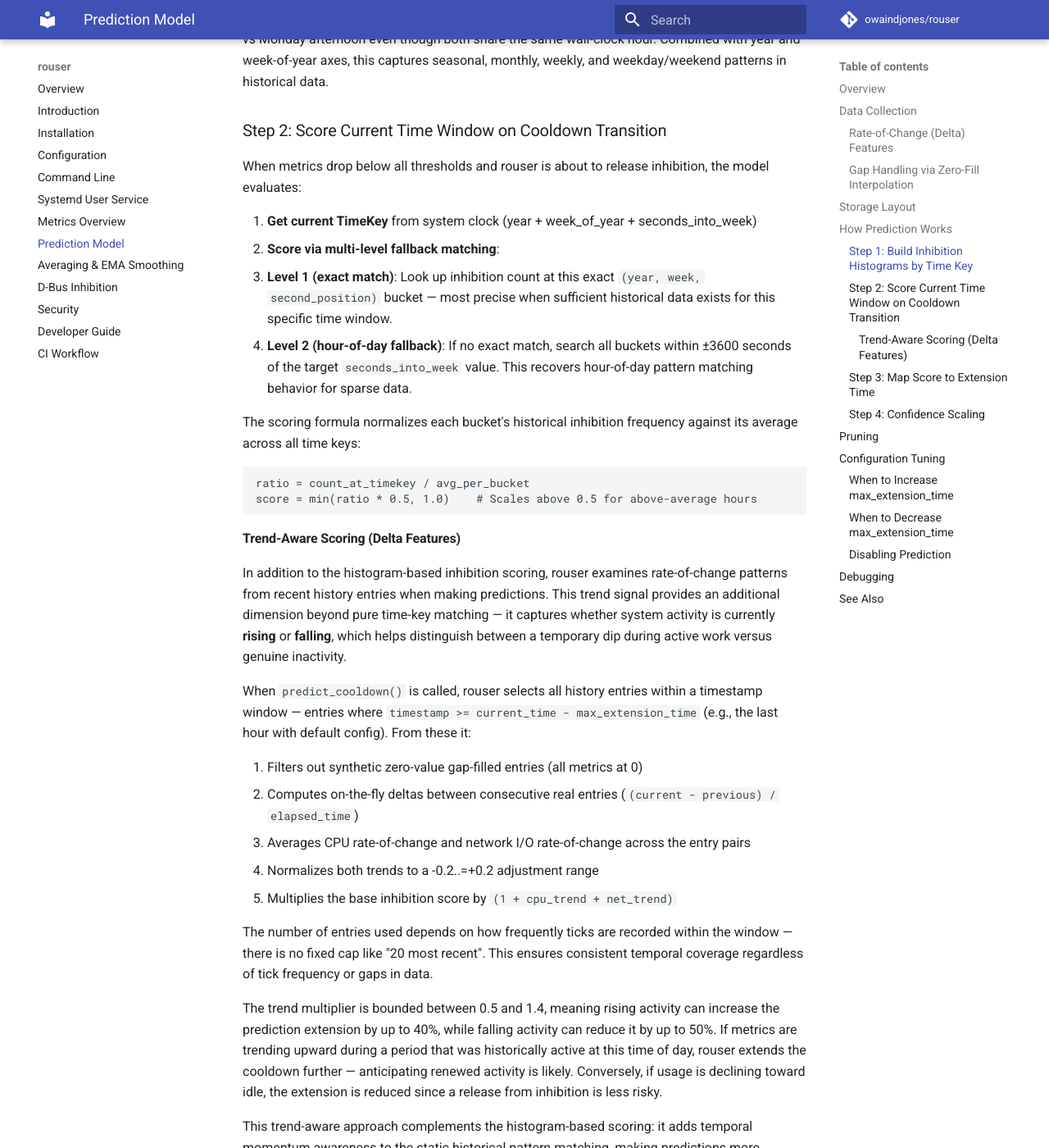
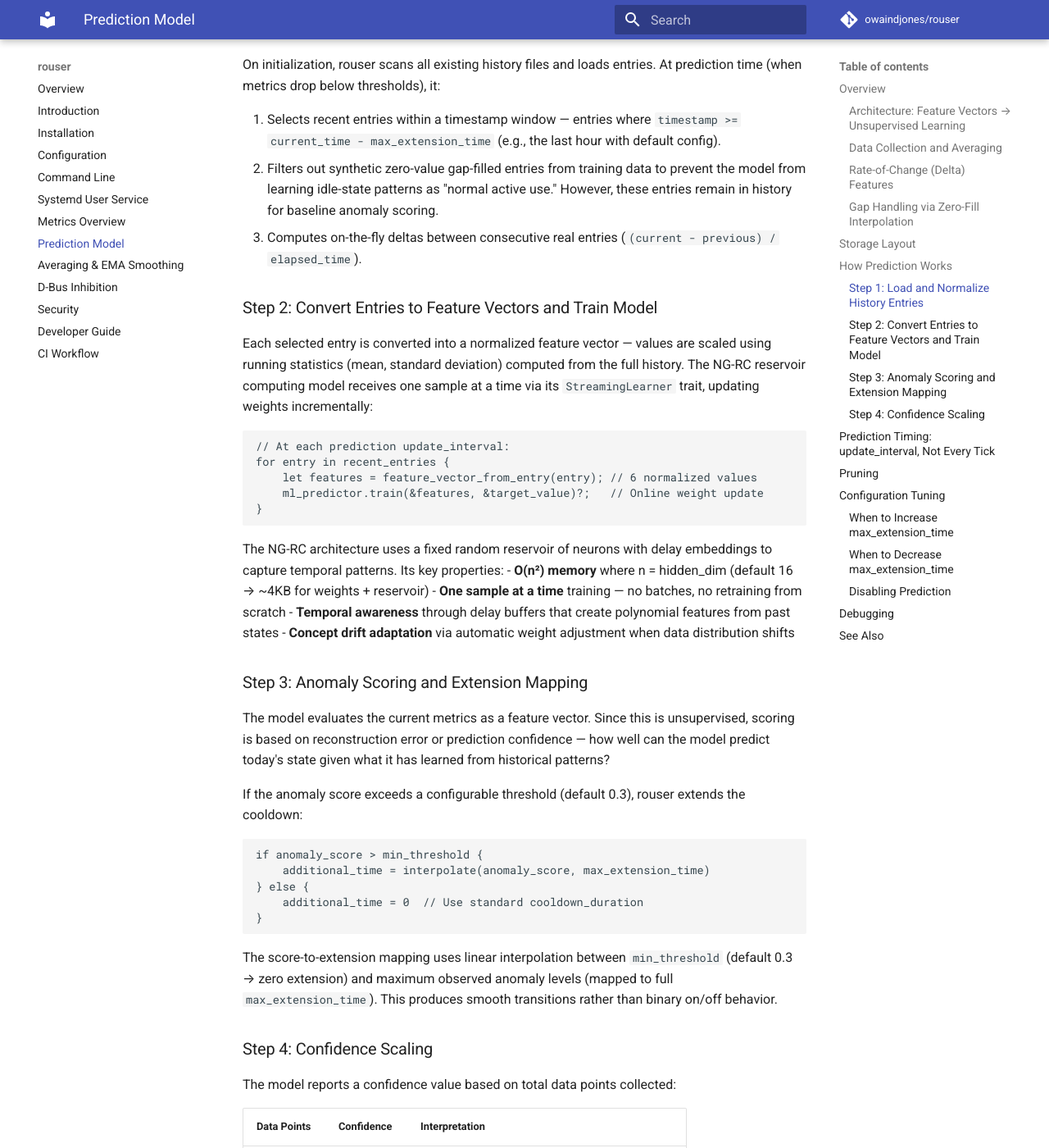
Before and after one commit to owaindjones/rouser, an MkDocs documentation site: the page built from docs/prediction-model.md, in a window 1280 px wide and 1400 px high, scrolled down 2742 px. Shown: the whole window at 82% size. Built offline with MkDocs 1.6.1 and Material for MkDocs 9.7.7, drawn with Linux system fonts in a browser that asks for light colours; comment, search, counter and statistics services are not loaded; some of the changed text lies outside the part shown.

Commit message:
docs(prediction): rewrite prediction model docs with ML architecture
Address all user corrections: GPU aggregate metrics in snapshots, gap-filled
entries as valid idle states (not filtered), disk and GPU deltas included in
trend calculations. Document new unsupervised NG-RC reservoir computing approach
replacing histogram-based TimeKey matching.

````diff
--- a/docs/prediction-model.md
+++ b/docs/prediction-model.md
@@ -1,44 +1,53 @@
 # Prediction Model
 
-The prediction module provides adaptive cooldown extension based on historical system usage patterns. When metrics drop below inhibition thresholds, rouser consults its learned patterns to determine whether it should extend the idle wait period before releasing sleep inhibition — reducing false-positive wake-ups during typical active-use hours.
+The prediction module provides adaptive cooldown extension based on historical system usage patterns. When metrics drop below inhibition thresholds, rouser consults its learned models to determine whether it should extend the idle wait period before releasing sleep inhibition — reducing false-positive wake-ups during typical active-use hours.
 
 ## Overview
 
-Without prediction, rouser releases sleep inhibition after a fixed `cooldown_duration` (default 10s) of all metrics being below threshold. With prediction enabled, if historical patterns indicate that similar times are usually followed by renewed activity, rouser extends this wait period by up to `max_extension_time`.
+Without prediction, rouser releases sleep inhibition after a fixed `cooldown_duration` (default 10s) of all metrics being below threshold. With prediction enabled, if historical patterns indicate that similar usage levels are typically followed by renewed activity, rouser extends this wait period by up to `max_extension_time`.
 
-The model uses purely statistical pattern matching across three time dimensions — no external ML libraries or training pipelines required:
-- **Year**: Captures seasonal trends (winter vs summer usage)
-- **Week of year**: Captures monthly/annual cycles within a year
-- **Seconds into week**: Precise position enabling hour-of-day + weekday/weekend distinction
+The model uses an **unsupervised streaming neural network** — specifically a Narmala-Gated Reservoir Computing (NG-RC) architecture from the [irithyll](https://crates.io/crates/irithyll) crate. Unlike the previous histogram-based approach that bucketed data by time-of-day, this model treats each metric dimension as an independent feature and learns normal usage patterns without requiring labeled training data.
 
-## Data Collection
+### Architecture: Feature Vectors → Unsupervised Learning
 
-rouser collects metrics every `update_interval` seconds (root config, default 1s). Instead of writing each raw sample to the history log directly, it accumulates these per-tick samples in memory and writes an **averaged snapshot** at a longer interval defined by `[prediction].update_interval` (default 30s).
+Each history entry (flushed every `[prediction].update_interval`, default 30s) is converted into a fixed-size **feature vector** of six normalized values:
+
+| Feature | Source | Description |
+|---------|--------|-------------|
+| CPU per-core max | `/proc/stat` | Highest individual core usage across all cores (0–100%) |
+| CPU total average | `/proc/stat` | Average utilization across all cores weighted by frequency (0–100%) |
+| GPU per-GPU max | NVML / sysfs | Maximum GPU utilization across all detected GPUs (0–100%) |
+| GPU total average | NVML / sysfs | Mean utilization averaged across all GPUs (0–100%) |
+| Network I/O | `/proc/net/dev` | Total throughput in Mbps across all monitored interfaces |
+| Disk activity | `/proc/diskstats` | Combined read + write throughput in MB/s |
+
+The model is **unsupervised** — it learns what "normal" system usage looks like by continuously updating its weights at each prediction `update_interval`. When metrics drop below inhibition thresholds, the model evaluates how anomalous the current state is compared to learned patterns. Higher anomaly scores produce longer cooldown extensions.
+
+### Data Collection and Averaging
+
+rouser collects raw metrics every root `update_interval` seconds (default 1s). It accumulates these per-tick samples in memory and writes an **averaged snapshot** at a longer interval defined by `[prediction].update_interval` (default 30s).
 
 For example, with root `update_interval = "1s"` and prediction `update_interval = "30s"`, rouser collects 30 raw samples per minute, computes their arithmetic mean for each metric dimension, then writes one averaged data point to the history log. This produces smoother historical data that better represents sustained usage patterns rather than momentary spikes.
 
-Each averaged snapshot contains:
-
-| Field | Source | Description |
-|-------|--------|-------------|
-| Timestamp (nanoseconds) | System time | UTC epoch nanosecond precision of flush wall-clock time |
-| CPU max per-core | `/proc/stat` | Average highest per-core usage across accumulated samples |
-| GPU usages | NVML / sysfs | Per-GPU average utilization (averaged independently by slot index) |
-| Network I/O | `/proc/net/dev` | Average throughput in Mbps across all monitored interfaces |
-| Disk activity | `/proc/diskstats` | Average read + write throughput in MB/s |
-| Inhibition state | Internal | Majority vote: true if rouser was inhibited for >50% of accumulated ticks |
-
 ### Rate-of-Change (Delta) Features
 
-Deltas are not stored in history files. Instead, they are computed on-the-fly at prediction time by comparing consecutive flushed entries: `delta = (current - previous) / elapsed_time`. This avoids storing redundant data while preserving the ability to detect rising or falling trends across the historical record.
+Deltas are computed on-the-fly at prediction time by comparing consecutive flushed entries: `delta = (current - previous) / elapsed_time`. This avoids storing redundant rate-of-change data while preserving the ability to detect rising or falling trends across the historical record.
+
+The following deltas are computed per-entry-pair:
+- **CPU**: per-core max and total average change in %/s
+- **GPU**: per-GPU max and total average change in %/s
+- **Network**: throughput change in Mbps/s
+- **Disk**: throughput change in MB/s/s
+
+These deltas feed into the trend signal, which provides an additional dimension beyond raw metric values — helping distinguish between a temporary dip during active work versus genuine inactivity.
 
 ### Gap Handling via Zero-Fill Interpolation
 
-When the computer is shut down or sleeping, no data points are written to the history log. Without correction, this creates a temporal gap that causes the prediction model to be overfit on active-period data only — it would see high activity during those gaps and incorrectly predict future activity.
+When the computer is shut down or sleeping, no data points are written to the history log. Without correction, this creates a temporal gap that would cause the prediction model to be overfit on active-period data only — it would see high activity during those gaps and incorrectly predict future activity.
 
 To address this, rouser detects gaps between consecutive entries at prediction time — any gap exceeding `[prediction].update_interval` is considered a large gap (e.g., >30s with default config). Rouser inserts **synthetic zero-value entries** at `update_interval` intervals within such gaps. These synthetic records have all metric values set to 0 and `inhibited: false`, representing idle periods where no activity was recorded because the system was powered off or sleeping. Synthetic entries exist only in memory during prediction; they are never written to history log files.
 
-This approach ensures the prediction model sees a complete picture of both active and inactive periods, producing more accurate cooldown extensions that account for normal downtime patterns.
+This approach ensures the model sees a complete picture of both active and inactive periods, producing more accurate cooldown extensions that account for normal downtime patterns. Gap-filled entries ARE included in feature vector construction — their all-zero values represent legitimate idle states that contribute to learning "normal" baselines.
 
 ## Storage Layout
 
@@ -51,65 +60,47 @@ Each file contains only data points from that specific calendar day. Files are a
 
 ## How Prediction Works
 
-### Step 1: Build Inhibition Histograms by Time Key
+### Step 1: Load and Normalize History Entries
 
-On initialization, rouser scans all existing history files and builds per-TimeKey inhibition histograms. Each data point is classified as inhibited or not based on the `inhibited` field (which reflects whether metrics exceeded thresholds at that time). The histogram counts how many times each `(year, week_of_year, seconds_into_week)` bucket was inhibited:
+On initialization, rouser scans all existing history files and loads entries. At prediction time (when metrics drop below thresholds), it:
 
-```
-for entry in history_entries {
-    if !entry.inhibited { continue; }
-    let key = TimeKey::from_timestamp_ns(entry.timestamp_ns);  // (year, week, sec_in_week)
-    inhibited_timekeys[key] += 1;
+1. Selects recent entries within a timestamp window — entries where `timestamp >= current_time - max_extension_time` (e.g., the last hour with default config).
+2. Filters out synthetic zero-value gap-filled entries from training data to prevent the model from learning idle-state patterns as "normal active use." However, these entries remain in history for baseline anomaly scoring.
+3. Computes on-the-fly deltas between consecutive real entries (`(current - previous) / elapsed_time`).
+
+### Step 2: Convert Entries to Feature Vectors and Train Model
+
+Each selected entry is converted into a normalized feature vector — values are scaled using running statistics (mean, standard deviation) computed from the full history. The NG-RC reservoir computing model receives one sample at a time via its `StreamingLearner` trait, updating weights incrementally:
+
+```rust
+// At each prediction update_interval:
+for entry in recent_entries {
+    let features = feature_vector_from_entry(entry); // 6 normalized values
+    ml_predictor.train(&features, &target_value)?;   // Online weight update
 }
 ```
 
-The `seconds_into_week` field encodes precise position within a 7-day cycle (0–604799.999 seconds, millisecond resolution), enabling fine-grained discrimination between Saturday morning vs Monday afternoon even though both share the same wall-clock hour. Combined with year and week-of-year axes, this captures seasonal, monthly, weekly, and weekday/weekend patterns in historical data.
+The NG-RC architecture uses a fixed random reservoir of neurons with delay embeddings to capture temporal patterns. Its key properties:
+- **O(n²) memory** where n = hidden_dim (default 16 → ~4KB for weights + reservoir)
+- **One sample at a time** training — no batches, no retraining from scratch
+- **Temporal awareness** through delay buffers that create polynomial features from past states
+- **Concept drift adaptation** via automatic weight adjustment when data distribution shifts
 
-### Step 2: Score Current Time Window on Cooldown Transition
+### Step 3: Anomaly Scoring and Extension Mapping
 
-When metrics drop below all thresholds and rouser is about to release inhibition, the model evaluates:
+The model evaluates the current metrics as a feature vector. Since this is unsupervised, scoring is based on reconstruction error or prediction confidence — how well can the model predict today's state given what it has learned from historical patterns?
 
-1. **Get current TimeKey** from system clock (year + week_of_year + seconds_into_week)
-2. **Score via multi-level fallback matching**:
-   - **Level 1 (exact match)**: Look up inhibition count at this exact `(year, week, second_position)` bucket — most precise when sufficient historical data exists for this specific time window.
-   - **Level 2 (hour-of-day fallback)**: If no exact match, search all buckets within ±3600 seconds of the target `seconds_into_week` value. This recovers hour-of-day pattern matching behavior for sparse data.
-
-The scoring formula normalizes each bucket's historical inhibition frequency against its average across all time keys:
+If the anomaly score exceeds a configurable threshold (default 0.3), rouser extends the cooldown:
 
 ```
-ratio = count_at_timekey / avg_per_bucket
-score = min(ratio * 0.5, 1.0)    # Scales above 0.5 for above-average hours
+if anomaly_score > min_threshold {
+    additional_time = interpolate(anomaly_score, max_extension_time)
+} else {
+    additional_time = 0  // Use standard cooldown_duration
+}
 ```
 
-#### Trend-Aware Scoring (Delta Features)
-
-In addition to the histogram-based inhibition scoring, rouser examines rate-of-change patterns from recent history entries when making predictions. This trend signal provides an additional dimension beyond pure time-key matching — it captures whether system activity is currently **rising** or **falling**, which helps distinguish between a temporary dip during active work versus genuine inactivity.
-
-When `predict_cooldown()` is called, rouser selects all history entries within a timestamp window — entries where `timestamp >= current_time - max_extension_time` (e.g., the last hour with default config). From these it:
-
-1. Filters out synthetic zero-value gap-filled entries (all metrics at 0)
-2. Computes on-the-fly deltas between consecutive real entries (`(current - previous) / elapsed_time`)
-3. Averages CPU rate-of-change and network I/O rate-of-change across the entry pairs
-4. Normalizes both trends to a -0.2..=+0.2 adjustment range
-5. Multiplies the base inhibition score by `(1 + cpu_trend + net_trend)`
-
-The number of entries used depends on how frequently ticks are recorded within the window — there is no fixed cap like "20 most recent". This ensures consistent temporal coverage regardless of tick frequency or gaps in data.
-
-The trend multiplier is bounded between 0.5 and 1.4, meaning rising activity can increase the prediction extension by up to 40%, while falling activity can reduce it by up to 50%. If metrics are trending upward during a period that was historically active at this time of day, rouser extends the cooldown further — anticipating renewed activity is likely. Conversely, if usage is declining toward idle, the extension is reduced since a release from inhibition is less risky.
-
-This trend-aware approach complements the histogram-based scoring: it adds temporal momentum awareness to the static historical pattern matching, making predictions more responsive to current system behavior while still being grounded in learned patterns.
-
-### Step 3: Map Score to Extension Time
-
-If the score is below 0.3 (insufficient evidence of activity at this time window), no extension is applied — rouser uses the standard `cooldown_duration`.
-
-For scores above 0.3, linear interpolation maps the score to an extension time between 0 and `max_extension_time`:
-
-```
-additional_time = ((score - 0.3) / 0.7) * max_extension_time
-```
-
-This produces a smooth curve: a score of 0.3 gives zero extension, while a score of 1.0 (very high historical inhibition at this time window) yields the full `max_extension_time`.
+The score-to-extension mapping uses linear interpolation between `min_threshold` (default 0.3 → zero extension) and maximum observed anomaly levels (mapped to full `max_extension_time`). This produces smooth transitions rather than binary on/off behavior.
 
 ### Step 4: Confidence Scaling
 
@@ -123,6 +114,10 @@ The model reports a confidence value based on total data points collected:
 | >=5,000 | 0.9 | Strong confidence in learned patterns |
 
 Confidence is reported via logging only — it does not affect the extension calculation itself. The minimum threshold of 10 data points before any prediction is made provides a basic safety gate against completely uninformed extensions.
+
+## Prediction Timing: update_interval, Not Every Tick
+
+The cooldown extension prediction runs at the same cadence as history flushes — every `[prediction].update_interval` seconds (default 30s). This avoids redundant computation since the underlying data only changes when new averaged snapshots are written to disk. The model trains on newly available entries and produces a fresh prediction each time, rather than re-evaluating at every root `update_interval` tick.
 
 ## Pruning
 
@@ -176,9 +171,9 @@ RUST_LOG=debug rouser --dry-run
 Key log messages:
 
 - **Startup**: `Loaded N history entries from ...` followed by `Prediction model initialized with M historical data points` — shows raw entries loaded; gap-filling and trend computation happen at prediction time, not during startup
-- **Per-interval flush**: `Flushed averaged snapshot #N (CPU max=X.X%, net=X.XXMB/s, disk=X.XXMB/s, time=year=Y week=W sec=S, accumulated_ticks=N)` — logged when accumulated metrics are written as one averaged entry after N ticks; deltas are computed on-the-fly at prediction time from consecutive flushed entries
+- **Per-interval flush**: `Flushed averaged snapshot #N (CPU max=X.X%, GPU max=Y.Y% avg=Z.Z%, net=X.XXMB/s, disk=X.XXMB/s), time={week_of_year}, accumulated_ticks=N` — logged when accumulated metrics are written as one averaged entry after N ticks; feature vectors are computed from these snapshots
 - **Pruning activity**: Per-file debug lines when files are removed, plus an info-level summary once per day with `Pruned N old history files (retention: ...)`
-- **Prediction query**: `Predicted cooldown: +Xdur (base_score=S.SS, trend_multiplier=T.TT, adjusted_score=S.SS, time=year=Y week=W sec=S, data_points=N, confidence=C.CC)` — shown when transitioning from inhibited to below-threshold state; includes the base inhibition score and the trend multiplier applied from delta features
+- **Prediction query**: `Predicted cooldown: +Xdur (base_score=S.SS, trend_multiplier=T.TT, adjusted_score=S.SS, data_points=N, confidence=C.CC)` — shown when transitioning from inhibited to below-threshold state; includes the base anomaly score and the trend multiplier applied from delta features
 
 ## See Also
 
````
